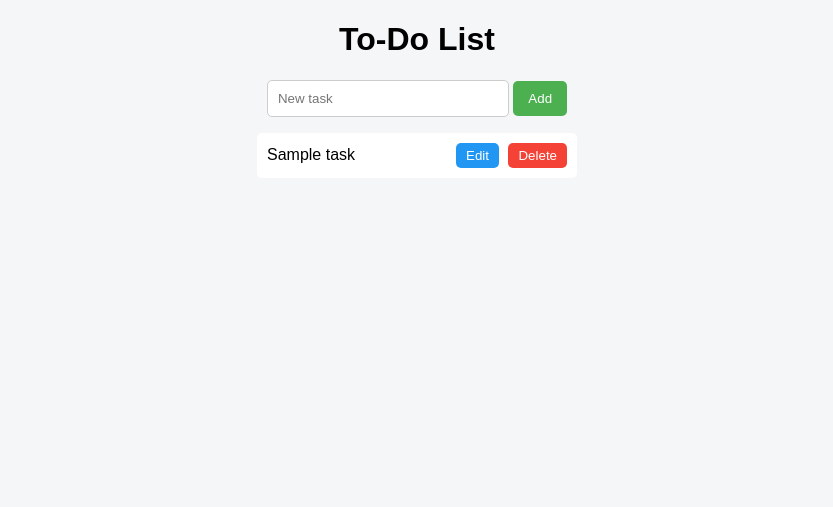
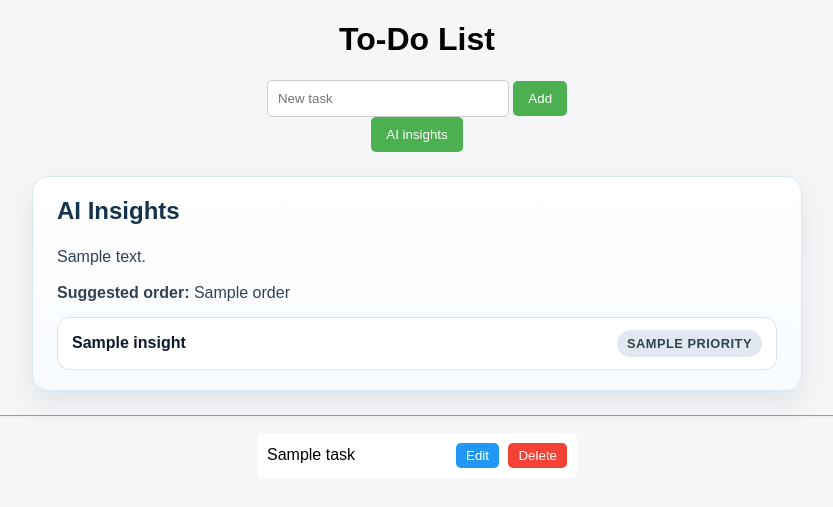
Before and after one commit to OsamaAleasha/week3_repo, a Flask app: template templates/index.html in a window 1280 px wide. Shown: the top 507 px of the page, without its empty margins (223-1056 px from the left). Run offline with Flask 3, Linux system fonts and the light colour scheme; tables that the repository leaves empty hold one stand-in row (values such as "Sample post"); the template is opened without the code that fills it: values that come from a table or form of the project are taken from there, most other values are stand-ins (such as "Sample title", 1, 10 or a date in 2020).

Commit message:
abdallah

```diff
--- a/app.py
+++ b/app.py
@@ -16,7 +16,7 @@ class Task(db.Model):
 @app.route("/", methods=['GET'])
 def index():
     tasks = Task.query.order_by(Task.id).all()
-    return render_template("index.html", tasks=tasks)
+    return render_template("index.html", tasks=tasks, ai_insight=None)
 
 
 @app.route("/add", methods=['POST'])
@@ -65,6 +65,21 @@ def update_task(task_id):
 
     return {"message": "Updated", "task": task}
 
+@app.route("/tasks/AI", methods=['GET'])
+def AI_insights():
+    tasks = Task.query.order_by(Task.id).all()
+    if not tasks:
+        return "Tasks not found", 404
+
+
+    import agent
+    task_names = [task.name for task in tasks]
+    insights_from_ai = agent.insight_task(task_names)
+
+
+
+    return render_template("index.html", tasks=tasks, ai_insight=insights_from_ai)
+
 
 if __name__ == "__main__":
     with app.app_context():
--- a/static/style.css
+++ b/static/style.css
@@ -91,3 +91,74 @@ a:hover {
 .edit-button:hover {
     opacity: 0.8;
 }
+
+.ai-insights {
+    width: min(720px, calc(100% - 32px));
+    margin: 24px auto;
+    padding: 20px 24px;
+    background: linear-gradient(180deg, #ffffff 0%, #f7fbff 100%);
+    border: 1px solid #dbe7f3;
+    border-radius: 16px;
+    box-shadow: 0 12px 30px rgba(15, 23, 42, 0.08);
+    text-align: left;
+}
+
+.ai-insights h2 {
+    margin-top: 0;
+    color: #17324d;
+}
+
+.ai-summary,
+.ai-order {
+    margin: 0 0 12px;
+    color: #334155;
+    line-height: 1.5;
+}
+
+.insight-grid {
+    display: grid;
+    gap: 12px;
+}
+
+.insight-card {
+    display: flex;
+    justify-content: space-between;
+    align-items: center;
+    gap: 12px;
+    padding: 12px 14px;
+    border-radius: 12px;
+    background: #ffffff;
+    border: 1px solid #dbe4ec;
+}
+
+.insight-task {
+    font-weight: 600;
+    color: #0f172a;
+}
+
+.insight-priority {
+    font-size: 0.8rem;
+    font-weight: 700;
+    text-transform: uppercase;
+    letter-spacing: 0.04em;
+    padding: 6px 10px;
+    border-radius: 999px;
+    background: #e2e8f0;
+    color: #334155;
+    white-space: nowrap;
+}
+
+.priority-high {
+    background: #fee2e2;
+    color: #991b1b;
+}
+
+.priority-medium {
+    background: #fef3c7;
+    color: #92400e;
+}
+
+.priority-low {
+    background: #dcfce7;
+    color: #166534;
+}
--- a/templates/index.html
+++ b/templates/index.html
@@ -11,7 +11,31 @@
         <input type="text" name="task" placeholder="New task">
         <button type="submit">Add</button>
     </form>
-
+    <form action="/tasks/AI" method="get">
+        <button type="submit">
+            AI insights
+        </button>
+    </form>
+    {% if ai_insight %}
+    <section class="ai-insights">
+        <h2>AI Insights</h2>
+        {% if ai_insight.summary %}
+        <p class="ai-summary">{{ ai_insight.summary }}</p>
+        {% endif %}
+        {% if ai_insight.order %}
+        <p class="ai-order"><strong>Suggested order:</strong> {{ ai_insight.order }}</p>
+        {% endif %}
+        <div class="insight-grid">
+            {% for insight in ai_insight.tasks %}
+            <article class="insight-card">
+                <span class="insight-task">{{ insight.task_name }}</span>
+                <span class="insight-priority priority-{{ insight.priority|lower }}">{{ insight.priority }}</span>
+            </article>
+            {% endfor %}
+        </div>
+    </section>
+    {% endif %}
+    <hr>
     <ol>
     {% for task in tasks %}
         <li>
@@ -24,6 +48,8 @@
     {% endfor %}
     </ol>
 
+
+
     <script>
     function deleteTask(id) {
         fetch("/tasks/" + id, { method: "DELETE" })
```
Also changed, not shown: agent.py (added, +58 -0 lines), 2 other files.
